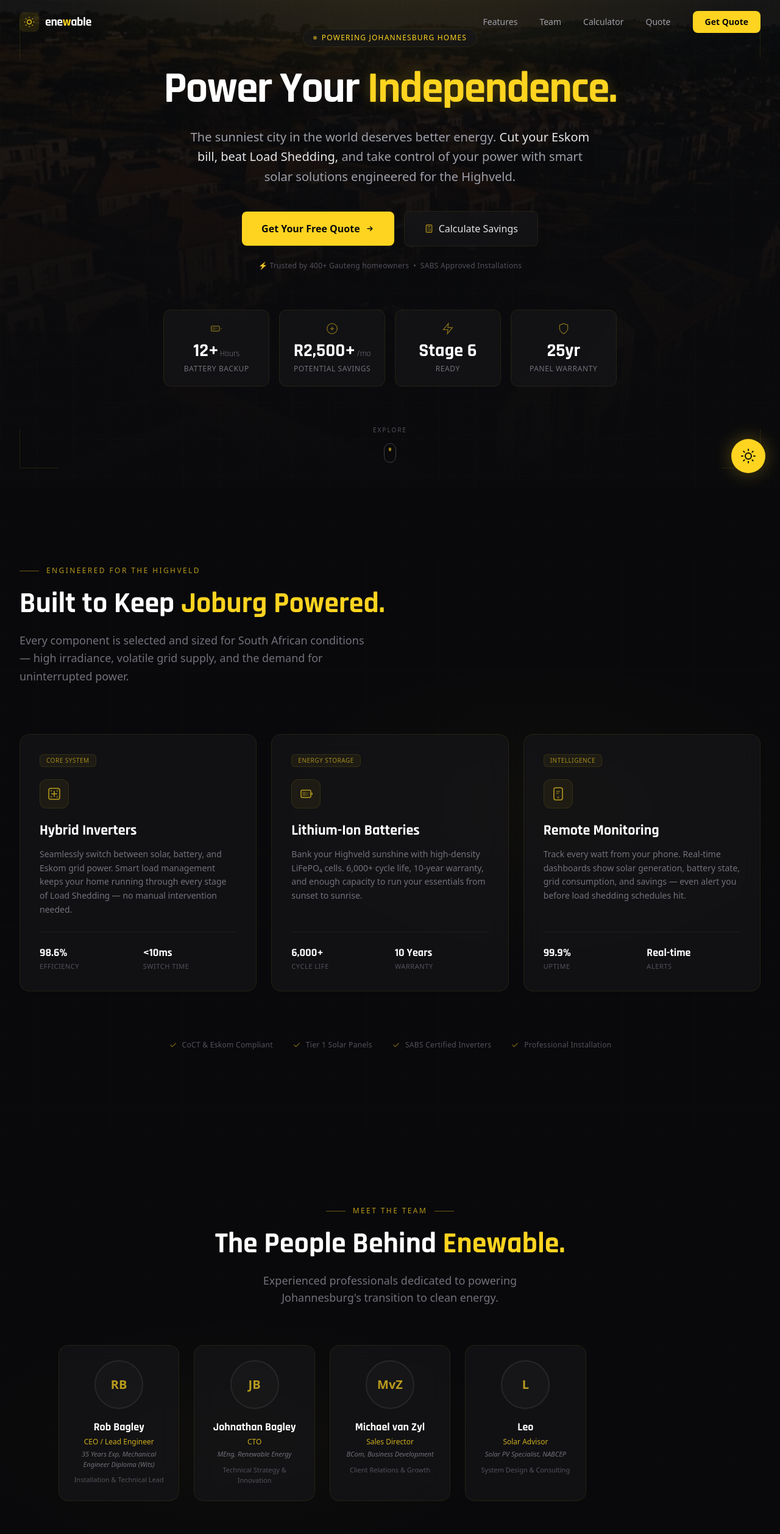
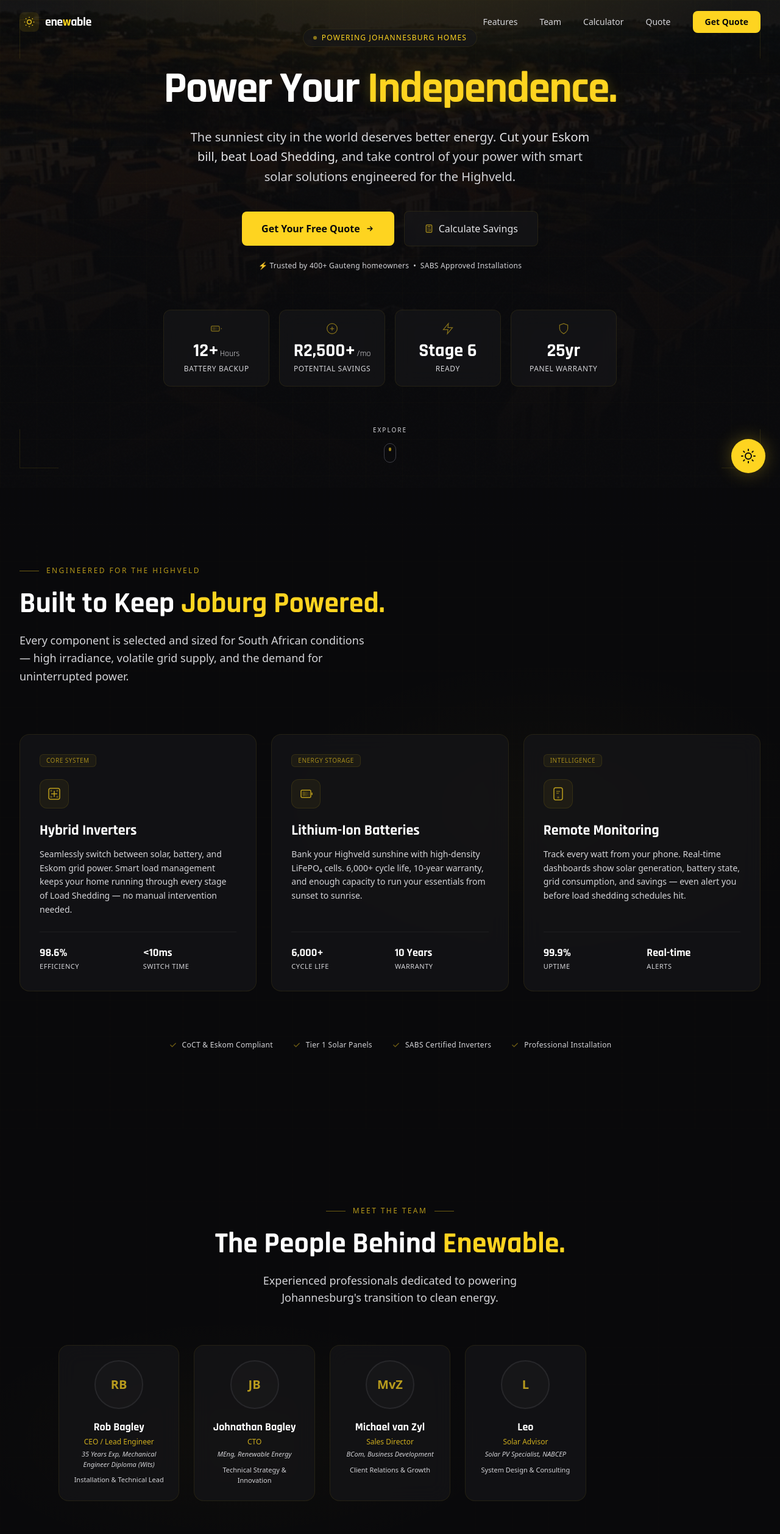
Before and after one commit to JonTheory/Enewable, a Next.js app: page / in a window 1280 px wide. Shown: the top 2516 px of the page at 61% size. Built offline with nearby package versions, Linux system fonts and the light colour scheme.

Commit message:
Lighten grey text for better readability

```diff
--- a/src/components/FeaturesSection.tsx
+++ b/src/components/FeaturesSection.tsx
@@ -143,7 +143,7 @@
                         <span className="text-saffron">Joburg Powered.</span>
                     </h2>
 
-                    <p className="mt-4 max-w-xl text-zinc-500 text-base sm:text-lg leading-relaxed">
+                    <p className="mt-4 max-w-xl text-zinc-300 text-base sm:text-lg leading-relaxed">
                         Every component is selected and sized for South African conditions —
                         high irradiance, volatile grid supply, and the demand for
                         uninterrupted power.
@@ -175,7 +175,7 @@
                             </h3>
 
                             {/* Description */}
-                            <p className="text-sm text-zinc-500 leading-relaxed flex-1">
+                            <p className="text-sm text-zinc-300 leading-relaxed flex-1">
                                 {feature.description}
                             </p>
 
@@ -186,7 +186,7 @@
                                         <p className="text-lg font-bold font-heading text-white">
                                             {stat.value}
                                         </p>
-                                        <p className="text-[11px] text-zinc-600 uppercase tracking-wider">
+                                        <p className="text-[11px] text-zinc-300 uppercase tracking-wider">
                                             {stat.label}
                                         </p>
                                     </div>
@@ -205,7 +205,7 @@
                 {/* Bottom trust bar */}
                 <motion.div
                     variants={headerVariants}
-                    className="mt-14 sm:mt-20 flex flex-wrap items-center justify-center gap-x-8 gap-y-3 text-xs text-zinc-600 tracking-wide"
+                    className="mt-14 sm:mt-20 flex flex-wrap items-center justify-center gap-x-8 gap-y-3 text-xs text-zinc-300 tracking-wide"
                 >
                     <span className="flex items-center gap-2">
                         <svg className="w-3.5 h-3.5 text-saffron/40" fill="currentColor" viewBox="0 0 20 20">
--- a/src/components/HeroSection.tsx
+++ b/src/components/HeroSection.tsx
@@ -162,7 +162,7 @@
                 {/* Sub-headline */}
                 <motion.p
                     variants={fadeUp}
-                    className="mt-6 max-w-2xl mx-auto text-base sm:text-lg md:text-xl text-zinc-400 leading-relaxed"
+                    className="mt-6 max-w-2xl mx-auto text-base sm:text-lg md:text-xl text-zinc-300 leading-relaxed"
                 >
                     The sunniest city in the world deserves better energy.{" "}
                     <span className="text-zinc-200">
@@ -233,7 +233,7 @@
                 {/* Trust Indicator */}
                 <motion.p
                     variants={fadeIn}
-                    className="mt-6 text-xs text-zinc-600 tracking-wide"
+                    className="mt-6 text-xs text-zinc-300 tracking-wide"
                 >
                     ⚡ Trusted by 400+ Gauteng homeowners &nbsp;•&nbsp; SABS Approved
                     Installations
@@ -257,12 +257,12 @@
                             <p className="text-2xl sm:text-3xl font-bold font-heading text-white">
                                 {stat.value}
                                 {stat.unit && (
-                                    <span className="text-sm font-normal text-zinc-500 ml-0.5">
+                                    <span className="text-sm font-normal text-zinc-300 ml-0.5">
                                         {stat.unit}
                                     </span>
                                 )}
                             </p>
-                            <p className="mt-1 text-xs text-zinc-500 uppercase tracking-wider font-medium">
+                            <p className="mt-1 text-xs text-zinc-300 uppercase tracking-wider font-medium">
                                 {stat.label}
                             </p>
                         </motion.div>
@@ -274,7 +274,7 @@
                     variants={fadeIn}
                     className="mt-16 flex flex-col items-center gap-2"
                 >
-                    <span className="text-[10px] uppercase tracking-[0.2em] text-zinc-600">
+                    <span className="text-[10px] uppercase tracking-[0.2em] text-zinc-300">
                         Explore
                     </span>
                     <motion.div
--- a/src/components/Navbar.tsx
+++ b/src/components/Navbar.tsx
@@ -75,7 +75,7 @@
                                 <a
                                     key={link.href}
                                     href={link.href}
-                                    className="relative px-4 py-2 text-sm text-zinc-400 hover:text-white transition-colors duration-200 group"
+                                    className="relative px-4 py-2 text-sm text-zinc-300 hover:text-white transition-colors duration-200 group"
                                 >
                                     {link.label}
                                     <span className="absolute bottom-0 left-1/2 -translate-x-1/2 w-0 h-px bg-saffron/60 group-hover:w-3/4 transition-all duration-300" />
@@ -96,7 +96,7 @@
                         {/* ─── Mobile Hamburger ─── */}
                         <button
                             onClick={() => setMobileOpen(!mobileOpen)}
-                            className="md:hidden relative w-10 h-10 flex items-center justify-center text-zinc-400 hover:text-white transition-colors"
+                            className="md:hidden relative w-10 h-10 flex items-center justify-center text-zinc-300 hover:text-white transition-colors"
                             aria-label="Toggle menu"
                         >
                             <div className="w-5 flex flex-col gap-1.5">
@@ -172,7 +172,7 @@
                                 initial={{ opacity: 0 }}
                                 animate={{ opacity: 1 }}
                                 transition={{ delay: 0.5 }}
-                                className="absolute bottom-12 text-xs text-zinc-600 tracking-wide"
+                                className="absolute bottom-12 text-xs text-zinc-300 tracking-wide"
                             >
                                 ⚡ Powering 400+ Gauteng Homes
                             </motion.p>
--- a/src/components/ProcessSection.tsx
+++ b/src/components/ProcessSection.tsx
@@ -117,7 +117,7 @@
                         From Assessment to{" "}
                         <span className="text-saffron">Independence.</span>
                     </h2>
-                    <p className="mt-4 max-w-lg mx-auto text-zinc-500 text-base sm:text-lg">
+                    <p className="mt-4 max-w-lg mx-auto text-zinc-300 text-base sm:text-lg">
                         Four simple steps between you and energy freedom. We handle
                         everything from start to finish.
                     </p>
@@ -158,7 +158,7 @@
                                 </h3>
 
                                 {/* Description */}
-                                <p className="text-sm text-zinc-500 leading-relaxed max-w-[240px]">
+                                <p className="text-sm text-zinc-300 leading-relaxed max-w-[240px]">
                                     {step.description}
                                 </p>
                             </motion.div>
--- a/src/components/SolarGenius.tsx
+++ b/src/components/SolarGenius.tsx
@@ -218,7 +218,7 @@
                                     <button
                                         key={q}
                                         onClick={() => handleSend(q)}
-                                        className="px-3 py-1.5 text-[11px] rounded-full border border-zinc-800/50 text-zinc-500 hover:text-saffron hover:border-saffron/30 transition-all cursor-pointer"
+                                        className="px-3 py-1.5 text-[11px] rounded-full border border-zinc-800/50 text-zinc-300 hover:text-saffron hover:border-saffron/30 transition-all cursor-pointer"
                                     >
                                         {q}
                                     </button>
@@ -244,7 +244,7 @@
                                 disabled={!input.trim()}
                                 whileTap={{ scale: 0.9 }}
                                 className={`w-8 h-8 rounded-full flex items-center justify-center transition-colors cursor-pointer
-                  ${input.trim() ? "bg-saffron text-zinc-950" : "bg-zinc-800 text-zinc-600"}`}
+                  ${input.trim() ? "bg-saffron text-zinc-950" : "bg-zinc-800 text-zinc-300"}`}
                             >
                                 <svg
                                     className="w-3.5 h-3.5"
--- a/src/components/Team.tsx
+++ b/src/components/Team.tsx
@@ -97,7 +97,7 @@
                         The People Behind{" "}
                         <span className="text-saffron">Enewable.</span>
                     </h2>
-                    <p className="mt-4 max-w-lg mx-auto text-zinc-500 text-base sm:text-lg">
+                    <p className="mt-4 max-w-lg mx-auto text-zinc-300 text-base sm:text-lg">
                         Experienced professionals dedicated to powering Johannesburg&apos;s
                         transition to clean energy.
                     </p>
@@ -132,12 +132,12 @@
                             </p>
 
                             {/* Credentials */}
-                            <p className="text-[10px] sm:text-[11px] text-zinc-500 italic mb-2">
+                            <p className="text-[10px] sm:text-[11px] text-zinc-300 italic mb-2">
                                 {member.credentials}
                             </p>
 
                             {/* Bio */}
-                            <p className="text-[11px] text-zinc-600 leading-relaxed">
+                            <p className="text-[11px] text-zinc-300 leading-relaxed">
                                 {member.bio}
                             </p>
 
--- a/src/components/Testimonials.tsx
+++ b/src/components/Testimonials.tsx
@@ -91,7 +91,7 @@
                         Joburg Homeowners{" "}
                         <span className="text-saffron">Love Their Solar.</span>
                     </h2>
-                    <p className="mt-4 max-w-lg text-zinc-500 text-base sm:text-lg">
+                    <p className="mt-4 max-w-lg text-zinc-300 text-base sm:text-lg">
                         Don&apos;t take our word for it. Here&apos;s what our clients have to say after
                         going solar.
                     </p>
@@ -161,7 +161,7 @@
                                 )}
                                 <div>
                                     <p className="text-sm font-semibold text-white">{t.name}</p>
-                                    <p className="text-[11px] text-zinc-600">
+                                    <p className="text-[11px] text-zinc-300">
                                         {t.suburb} · {t.system}
                                     </p>
                                 </div>
```
Also changed, not shown: src/components/Footer.tsx (+7 -7 lines), src/components/QuoteForm.tsx (+13 -13 lines), src/components/ROICalculator.tsx (+11 -11 lines).
